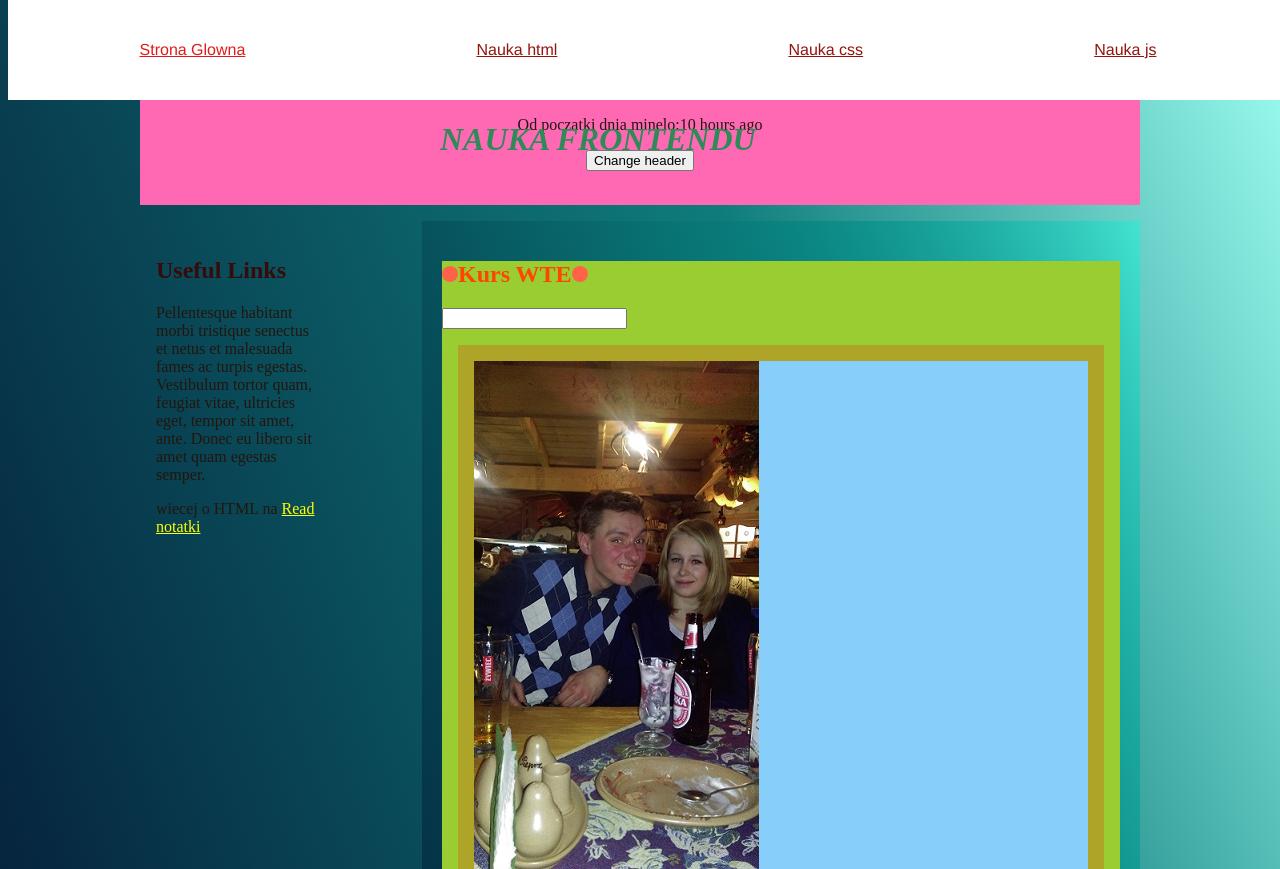
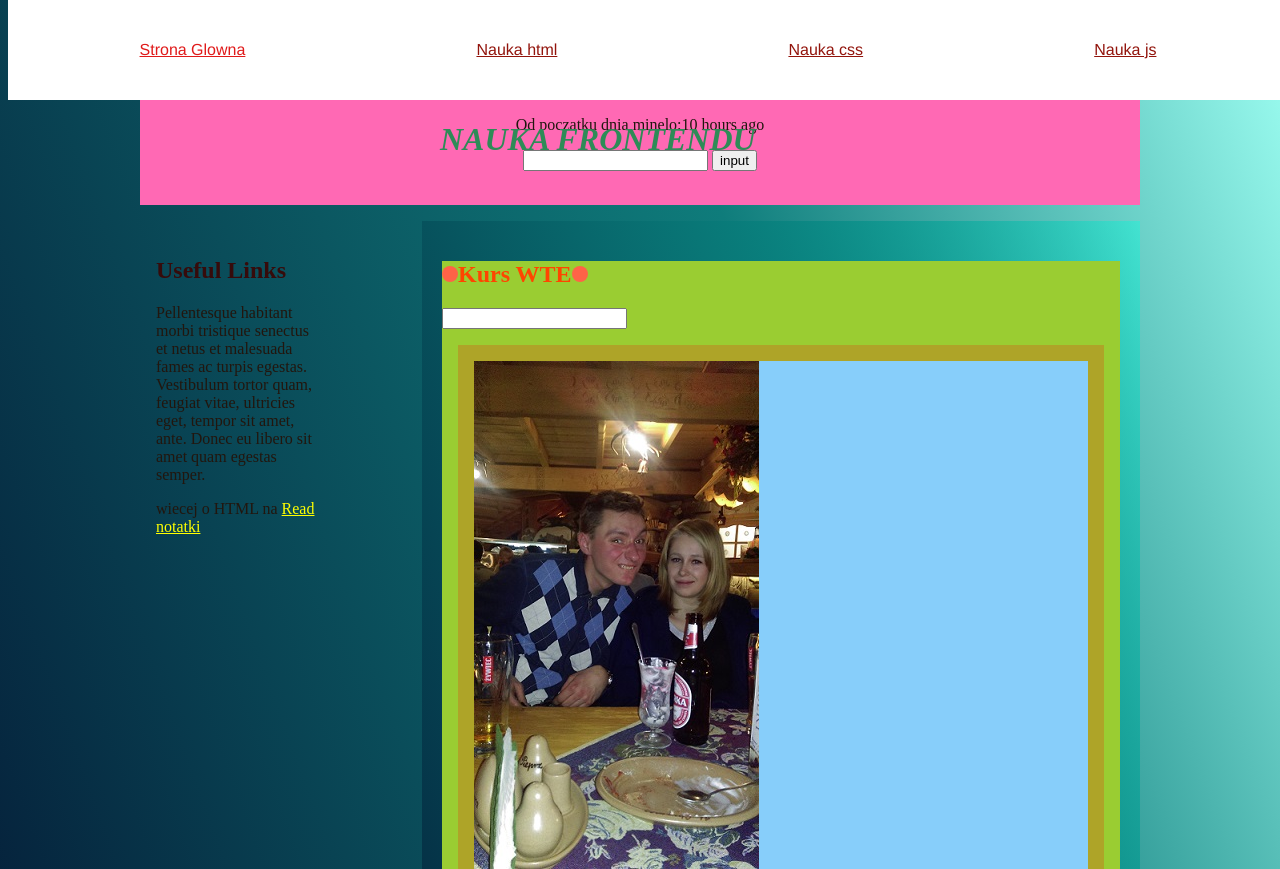
Before and after one commit to Magdalena-Lisicka/homepage-webpack, a website built with webpack: page src/pages/index.html in a window 1280 px wide. Shown: the top 869 px of the page. Built offline with nearby package versions, Linux system fonts and the light colour scheme.

Commit message:
storing data

```diff
--- a/src/js/index.js
+++ b/src/js/index.js
@@ -11,15 +11,7 @@ console.log('HELLO 🚀')
 
 
 
-const button = document.querySelector('.action--js');
 
-console.log(button)
-
-/*button.addEventListener('click', () => {
-    const heading = document.querySelector(".main__heading--js");
-    heading.innerHTML = `Witaj Drogi Odwiedzajacy, nazaywam sie Magda`;
-    heading.classList.toggle('klasa-z-js');
-});*/
 
 
 
@@ -36,3 +28,23 @@ const startOfDay = moment().startOf('day').fromNow();
 const timePlaceholder = document.querySelector('.time--js');
 
 timePlaceholder.innerHTML = startOfDay;
+
+
+const entry = localStorage.getItem('entry');
+let result = '';
+
+if (entry) {
+    console.log(`wartosc entry: ${entry}`);
+    result = entry;
+}
+
+const entryInput = document.querySelector('.entry--js');
+entryInput.value = result;
+
+const button = document.querySelector('.action--js');
+
+console.log(button)
+
+button.addEventListener('click', () => {
+    localStorage.setItem('entry', entryInput.value);
+});
--- a/src/pages/index.html
+++ b/src/pages/index.html
@@ -29,10 +29,11 @@
 
           NAUKA FRONTENDU
         </h1>
-        <p>Od poczatki dnia minelo:<span class="time--js"></span></p>
+        <p>Od poczatku dnia minelo:<span class="time--js"></span></p>
+        <input class="entry--js">
 
 
-       <button class="action--js"> Change header</button>
+       <button class="action--js">input</button>
 
       </header>
       <div class="section">
```
